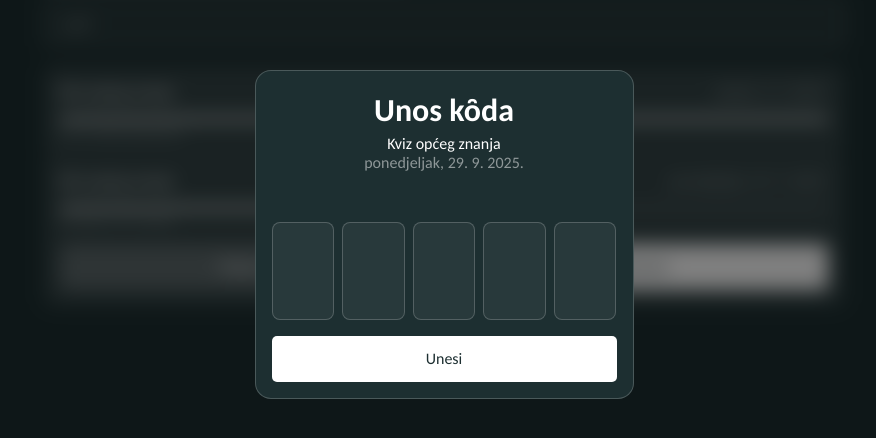
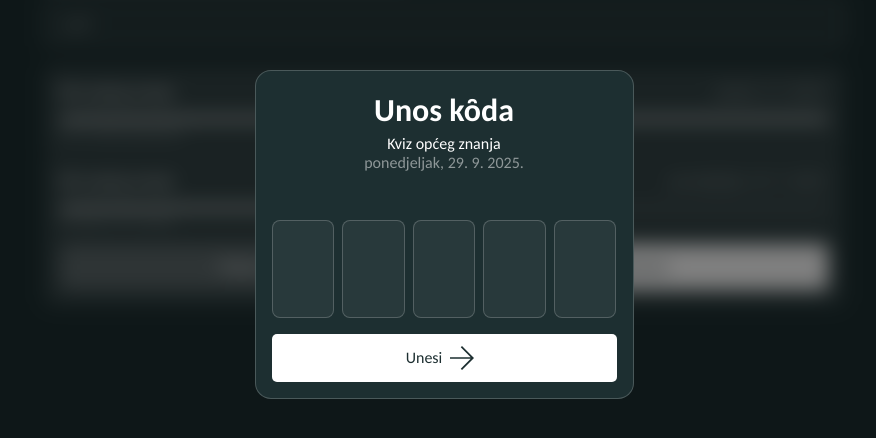
Before and after one commit to lovretomic/peta-kviz-app, a React (Vite) app: page /test in a window 1280 px wide. Shown: the part 166-604 px from the top of the page, without its empty margins (196-1072 px from the left). Built offline with nearby package versions, Linux system fonts and the light colour scheme.

Commit message:
added right arrow icon

```diff
--- a/src/components/CodeModal/CodeModal.module.scss
+++ b/src/components/CodeModal/CodeModal.module.scss
@@ -19,7 +19,6 @@
     border-radius: 16px;
     border: 1px solid rgba(white, 0.2);
     padding: 16px;
-    gap: 16px;
     display: flex;
     flex-direction: column;
     justify-content: space-between;
--- a/src/components/CodeModal/CodeModal.tsx
+++ b/src/components/CodeModal/CodeModal.tsx
@@ -2,6 +2,7 @@ import c from "./CodeModal.module.scss";
 import clsx from "clsx";
 import Input from "../Input";
 import Button from "../Button/Button";
+import arrowIcon from "../../assets/icons/arrow-right.svg";
 
 type CodeModalProps = {
   date: Date | string;
@@ -44,7 +45,7 @@ const CodeModal: React.FC<CodeModalProps> = ({
             <Input />
             <Input />
           </div>
-          <Button variant="primary" className={c.button}>
+          <Button variant="primary" className={c.button} icon={arrowIcon}>
             Unesi
           </Button>
         </div>
```
Also changed, not shown: src/assets/icons/arrow-right.svg (added).
